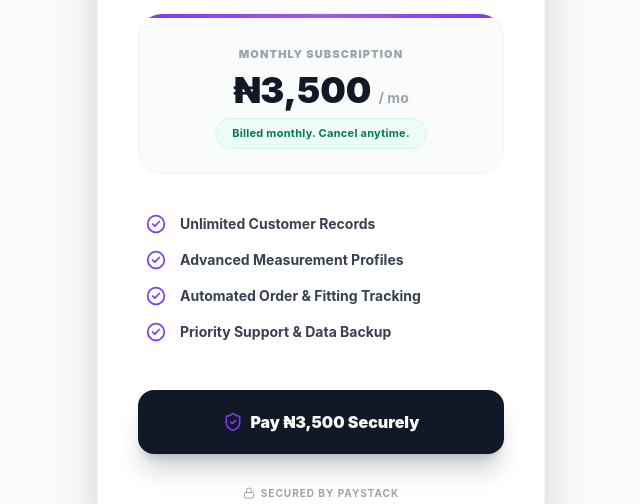
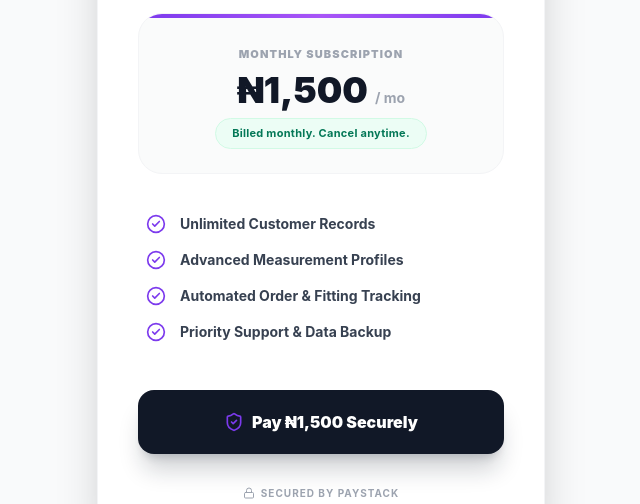
Before and after one commit to oluwajuwonlo342/TailorPro, a React (Vite) app: page /upgrade in a window 1280 px wide. Shown: the part 322-826 px from the top of the page, without its empty margins (319-959 px from the left). Built offline with nearby package versions, Linux system fonts and the light colour scheme; no server answers.

Commit message:
Update Upgrade.jsx

```diff
--- a/src/pages/Upgrade.jsx
+++ b/src/pages/Upgrade.jsx
@@ -21,7 +21,7 @@ export default function Upgrade() {
       const handler = window.PaystackPop.setup({
         key: import.meta.env.VITE_PAYSTACK_PUBLIC_KEY || 'pk_test_your_public_key_here',
         email: response.data.email || 'tailor@tailorpro.com',
-        amount: 350000, // ₦3,500 in kobo
+        amount: 150000, // ₦1,500 in kobo
         currency: 'NGN',
         reference: reference,
 
@@ -87,7 +87,7 @@ export default function Upgrade() {
         <div className="bg-gray-50/80 p-6 rounded-3xl border border-gray-100 text-center space-y-2 relative overflow-hidden">
           <div className="absolute top-0 inset-x-0 h-1 bg-gradient-to-r from-primary via-purple-500 to-primary"></div>
           <p className="text-[11px] font-black text-gray-400 uppercase tracking-widest mt-2">Monthly Subscription</p>
-          <div className="text-4xl font-black text-brand-dark">₦3,500 <span className="text-sm font-bold text-gray-400">/ mo</span></div>
+          <div className="text-4xl font-black text-brand-dark">₦1,500 <span className="text-sm font-bold text-gray-400">/ mo</span></div>
           <p className="text-[11px] text-emerald-700 font-bold bg-emerald-50 border border-emerald-100 py-1.5 px-4 rounded-full inline-block mt-2 tracking-wide">
             Billed monthly. Cancel anytime.
           </p>
@@ -122,7 +122,7 @@ export default function Upgrade() {
             ) : (
               <>
                 <ShieldCheck className="w-5 h-5 text-primary group-hover:scale-110 transition-transform shrink-0" />
-                Pay ₦3,500 Securely
+                Pay ₦1,500 Securely
               </>
             )}
           </button>
```
